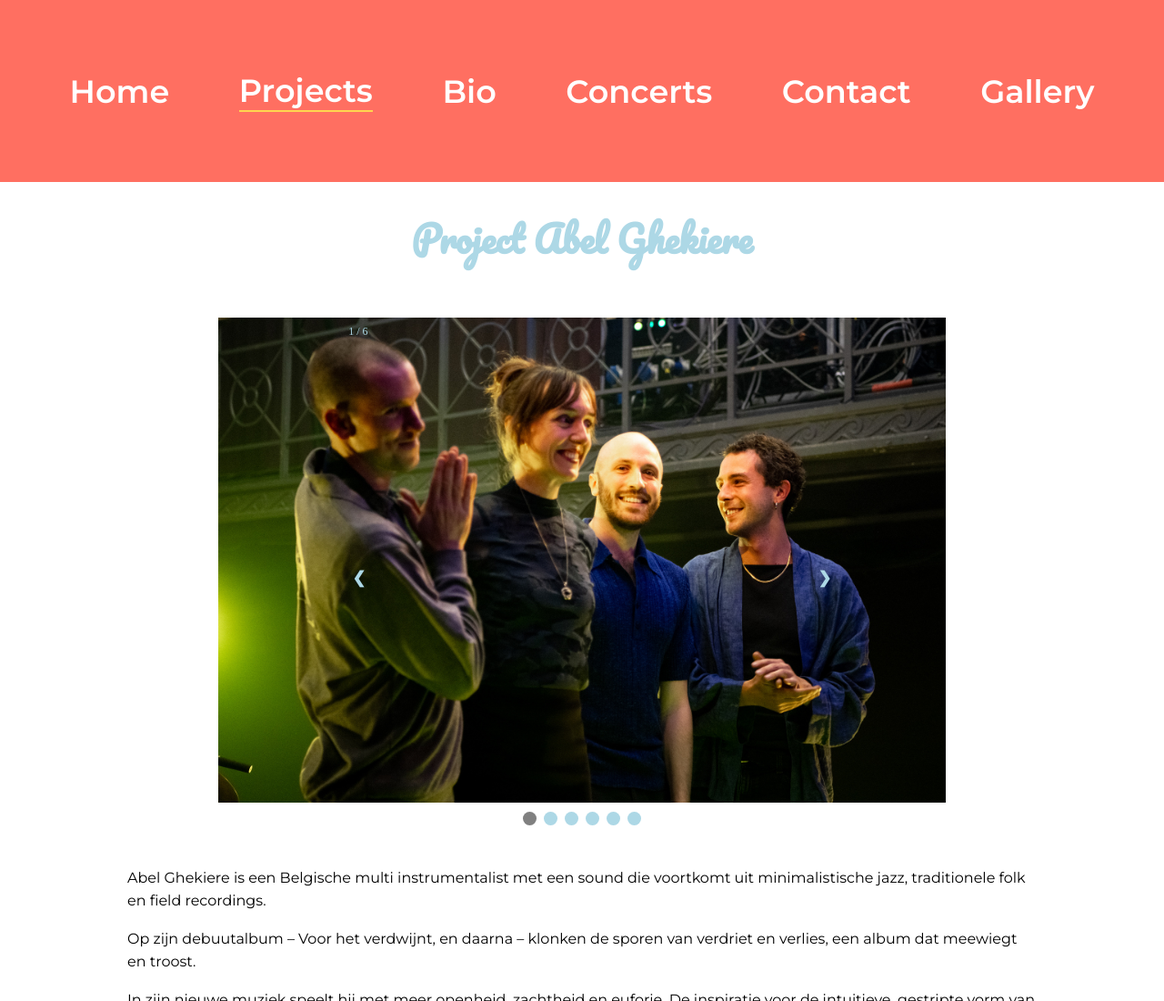
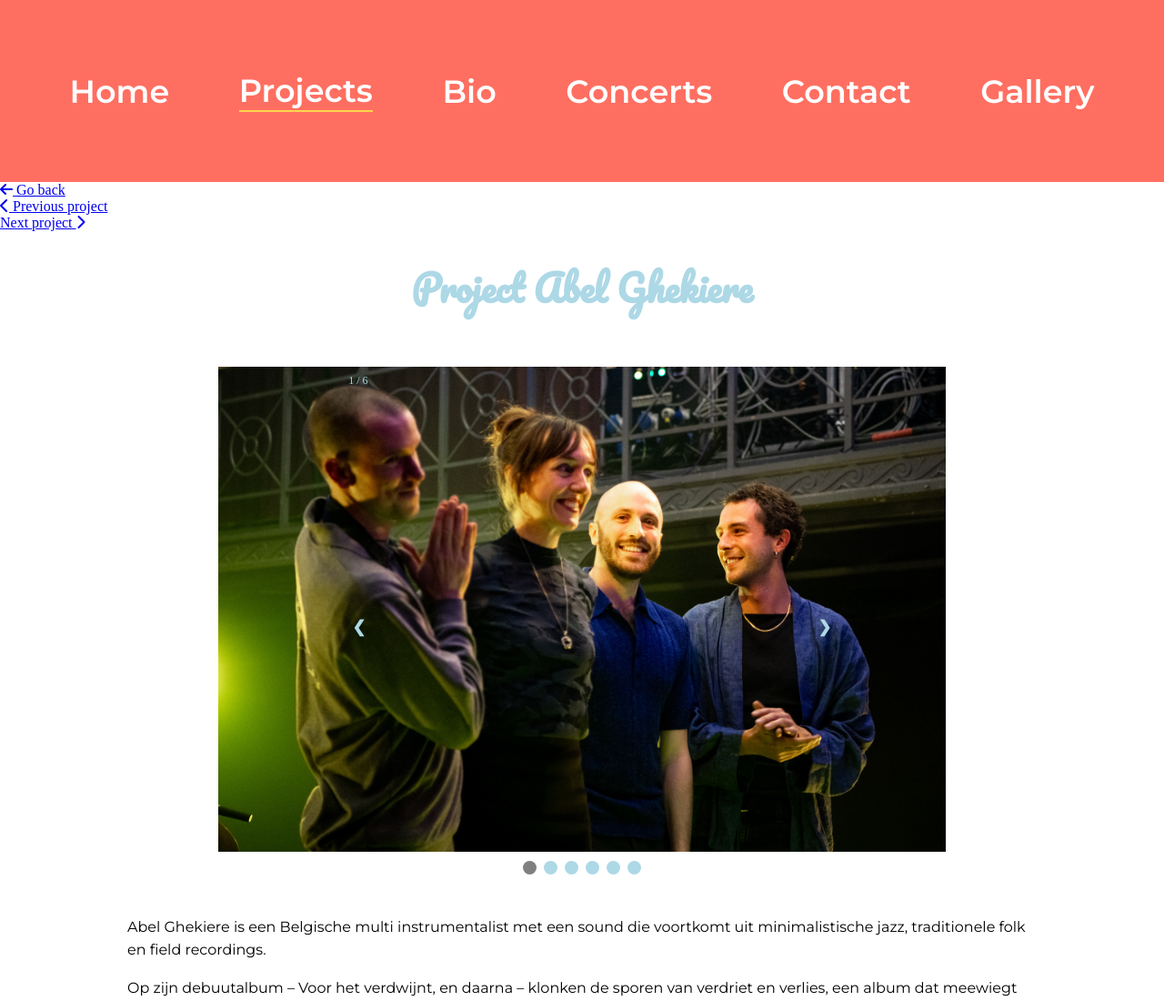
Before and after one commit to BartB25/website-muziekband-bart-beeckmans, a plain HTML site: page project-abel.html in a window 1280 px wide. Shown: the top 1100 px of the page at 91% size. Drawn offline with Linux system fonts and the light colour scheme.

Commit message:
prev-next-home-buttons

```diff
--- a/project-abel.html
+++ b/project-abel.html
@@ -29,7 +29,25 @@
         <a href="gallery.html">Gallery</a>
     </nav>
 
+  <div class="prev-fwd-projects">
+
+    <div class="go-to-projects">
+      <a href="projects.html"><i class="fas fa-arrow-left"></i> Go back</a>
+    </div>
+
+    <div class="prev-icon">
+      <a href="project-kruimels.html"><i class="fas fa-chevron-left"></i> Previous project</a>
+    </div>
+
+    <div class="next-icon">
+      <a href="project-age-of-panic.html">Next project <i class="fas fa-chevron-right"></i></a>
+    </div>
+
+  </div>
+
     <h1>Project Abel Ghekiere</h1>
+
+
     <div class="slideshow-container">
         <div class="mySlides fade">
         <div class="numbertext">1 / 6</div>
```
Also changed, not shown: project-age-of-panic.html (+16 -0 lines).
